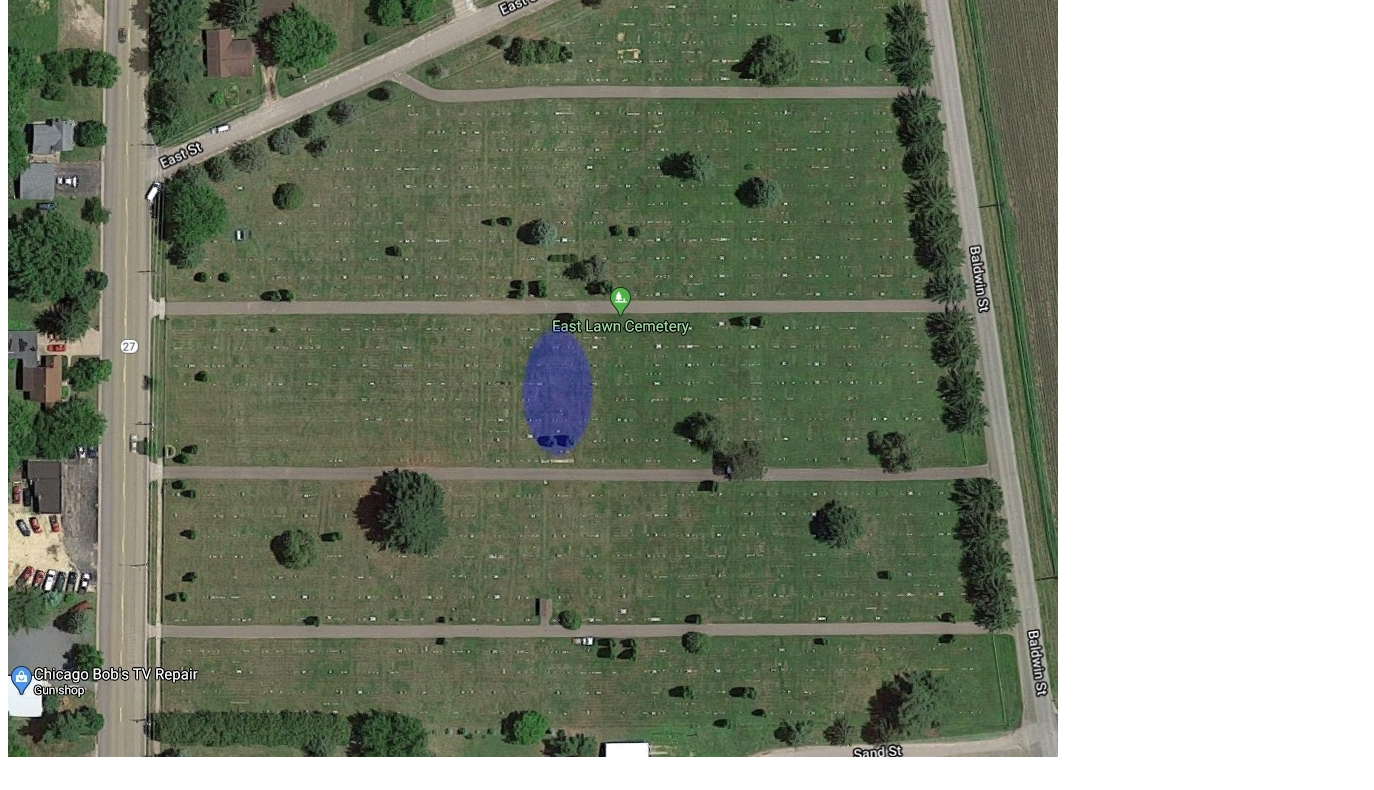
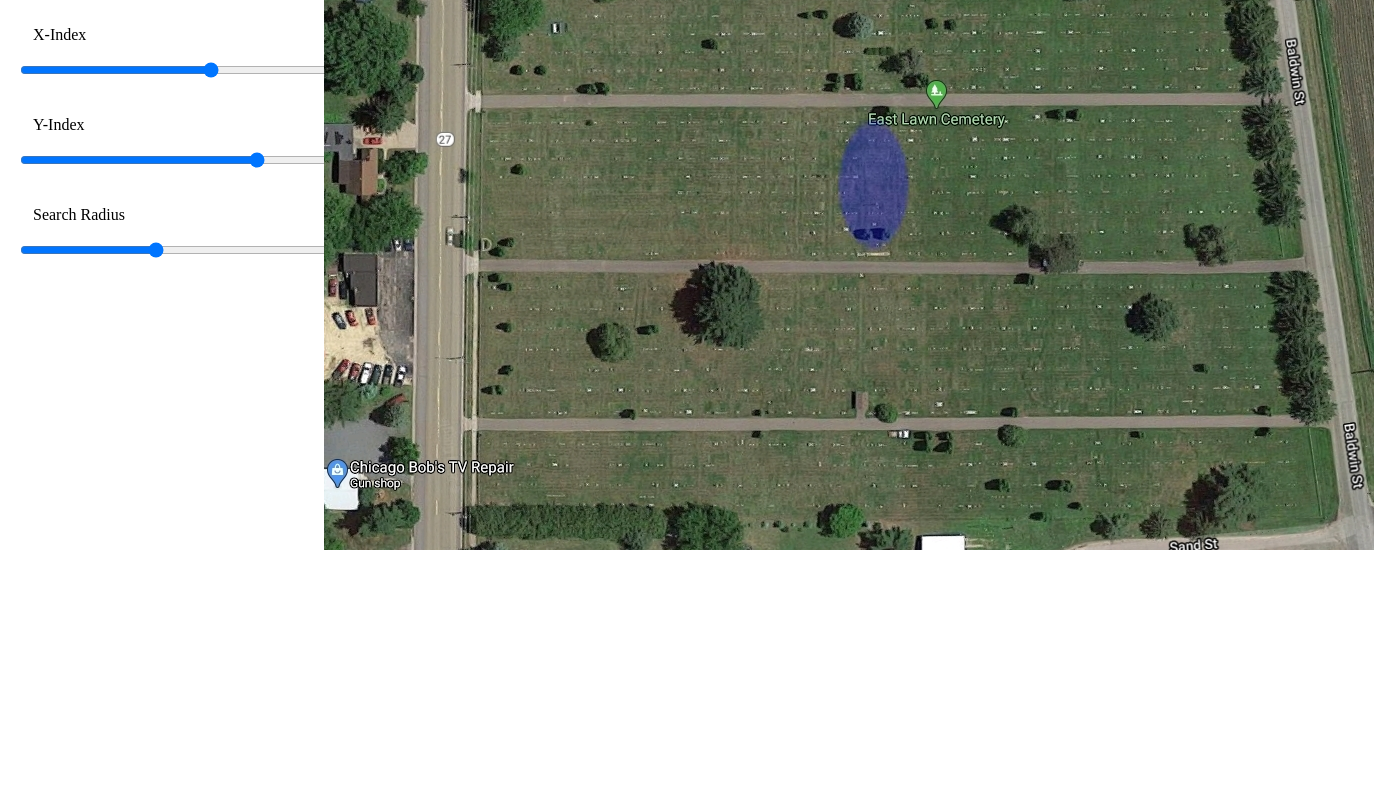
Before and after one commit to SHUT-it-DOWN/skyprojects.info, a plain HTML site: page docs/aca/findAGrave.html in a window 1280 px wide. Shown: the part 729-1519 px from the top of the page, 1374 px wide, since content can reach past the window. Before the commit the page ends 1494 px from the top, so only its background shows below. Drawn offline with nearby package versions, Linux system fonts and the light colour scheme.

Commit message:
Update findAGrave.html

```diff
--- a/docs/aca/findAGrave.html
+++ b/docs/aca/findAGrave.html
@@ -18,25 +18,53 @@
             background-image: url("assets/images/eastLawnCemetery.jpg");
             width: 1050px;
             height: 961px;
-            /*            margin-left: 25%;*/
+            margin-left: 25%;
+            position: relative;
+            bottom: 325px;
+
         }
 
+        .eastControls {
+            width: 10%;
+            clear: left;
+            position: relative;
+            display: inline-block;
+            top: 400px;
+            margin-left: 100px;
+        }
+
+        .eastControls p {
+            position: relative;
+            right: 75px;
+            padding-top: 20px;
+        }
+
+        input.slider {
+            position: relative;
+            width: 400px;
+            right: 90px
+        }
     </style>
 </head>
 
 <body>
     <h1>Find a Grave</h1>
 
+
+
+
+    <div class="eastControls">
        <h1>East Lawn</h1>
-
         <p>X-Index</p>
-    <input type="range" min="50" max="275" value="157" id="xValue_eastCemetery">
+        <input type="range" min="50" max="275" value="157" id="xValue_eastCemetery" class="slider">
 
         <p>Y-Index</p>
-    <input type="range" min="22" max="141" value="93" id="yValue_eastCemetery">
+        <input type="range" min="22" max="141" value="93" id="yValue_eastCemetery" class="slider">
 
         <p>Search Radius</p>
-    <input type="range" min="5" max="20" value="10" id="rValue_eastCemetery">
+        <input type="range" min="5" max="20" value="10" id="rValue_eastCemetery" class="slider">
+    </div>
+
 
     <br>
     <br>
@@ -47,7 +75,6 @@
 
 
     <script>
-
         var c = document.getElementById("EastLawnCemetery");
         var ctx = c.getContext("2d");
 
@@ -119,6 +146,4 @@
             console.log($(this).height())
         })
     </script>
-</body>
-
-</html>
+</body></html>
```
Lines whose indentation alone changed are shown as unchanged.
